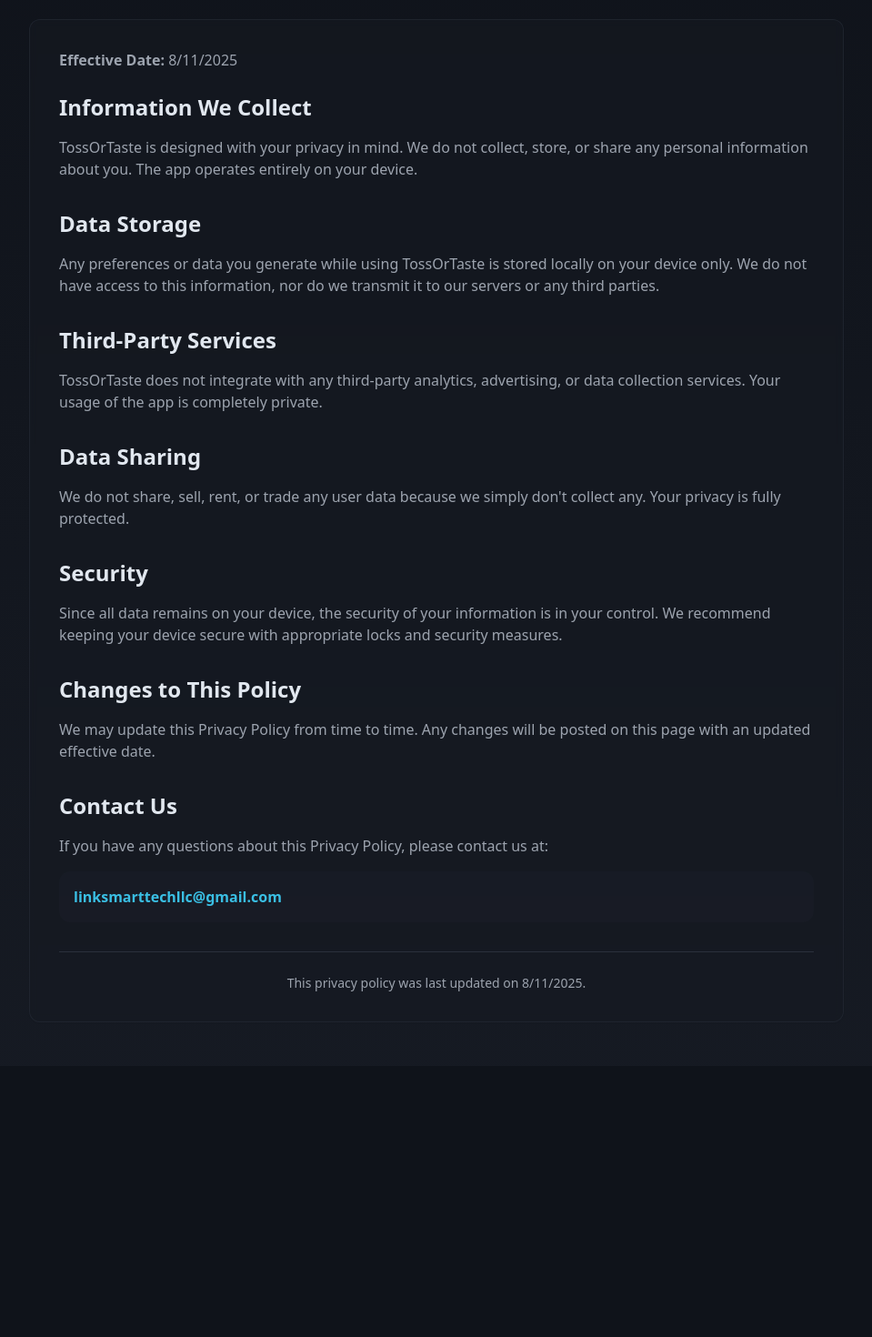
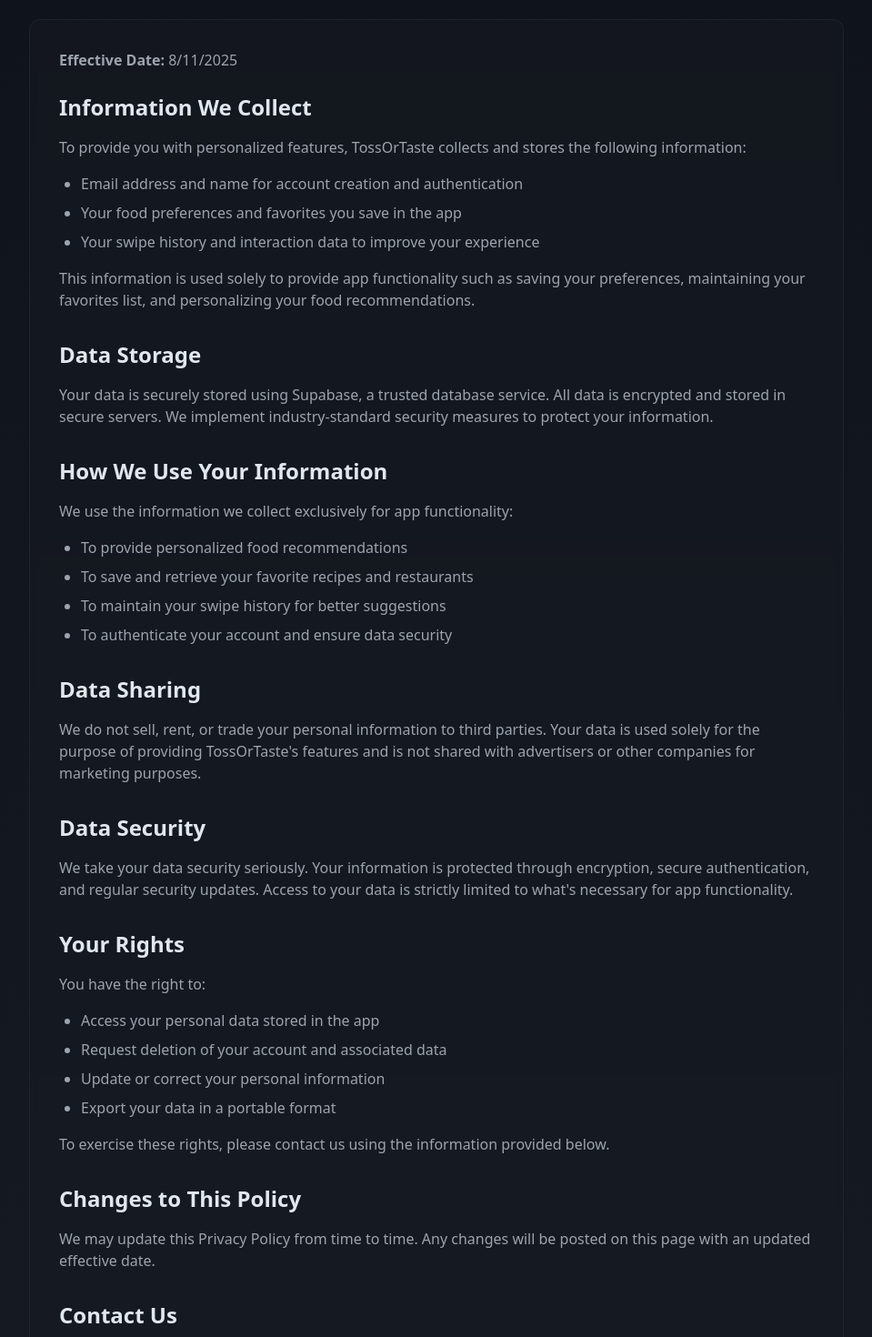
Before and after one commit to SteakWrangler/link-smart-technologies, a React (Vite) app: page /tossortaste-privacy-policy in a window 1280 px wide. Shown: the part 236-1706 px from the top of the page at 91% size, without its empty margins (160-1119 px from the left). Before the commit the page ends 1408 px from the top, so only its background shows below. Built offline with nearby package versions, Linux system fonts and the light colour scheme.

Commit message:
Update privacy policy

```diff
--- a/src/pages/TossOrTastePrivacyPolicy.tsx
+++ b/src/pages/TossOrTastePrivacyPolicy.tsx
@@ -7,7 +7,7 @@ const TossOrTastePrivacyPolicy = () => {
     <div className="min-h-screen bg-gradient-background">
       <div className="container mx-auto px-6 py-12">
         <div className="max-w-4xl mx-auto">
-          <Link to="/tossorTaste-support" className="inline-flex items-center text-primary hover:text-primary/80 transition-colors mb-8">
+          <Link to="/tossortaste-support" className="inline-flex items-center text-primary hover:text-primary/80 transition-colors mb-8">
             <ArrowLeft className="mr-2 h-4 w-4" />
             Back to Support
           </Link>
@@ -30,40 +30,71 @@ const TossOrTastePrivacyPolicy = () => {
               <section className="mb-8">
                 <h2 className="text-2xl font-bold mb-4">Information We Collect</h2>
                 <p className="text-muted-foreground mb-4">
-                  TossOrTaste is designed with your privacy in mind. We do not collect, store, or share any personal
-                  information about you. The app operates entirely on your device.
+                  To provide you with personalized features, TossOrTaste collects and stores the following information:
+                </p>
+                <ul className="list-disc pl-6 text-muted-foreground mb-4 space-y-2">
+                  <li>Email address and name for account creation and authentication</li>
+                  <li>Your food preferences and favorites you save in the app</li>
+                  <li>Your swipe history and interaction data to improve your experience</li>
+                </ul>
+                <p className="text-muted-foreground mb-4">
+                  This information is used solely to provide app functionality such as saving your preferences,
+                  maintaining your favorites list, and personalizing your food recommendations.
                 </p>
               </section>
 
               <section className="mb-8">
                 <h2 className="text-2xl font-bold mb-4">Data Storage</h2>
                 <p className="text-muted-foreground mb-4">
-                  Any preferences or data you generate while using TossOrTaste is stored locally on your device only.
-                  We do not have access to this information, nor do we transmit it to our servers or any third parties.
+                  Your data is securely stored using Supabase, a trusted database service. All data is encrypted
+                  and stored in secure servers. We implement industry-standard security measures to protect your information.
                 </p>
               </section>
 
               <section className="mb-8">
-                <h2 className="text-2xl font-bold mb-4">Third-Party Services</h2>
+                <h2 className="text-2xl font-bold mb-4">How We Use Your Information</h2>
                 <p className="text-muted-foreground mb-4">
-                  TossOrTaste does not integrate with any third-party analytics, advertising, or data collection services.
-                  Your usage of the app is completely private.
+                  We use the information we collect exclusively for app functionality:
                 </p>
+                <ul className="list-disc pl-6 text-muted-foreground mb-4 space-y-2">
+                  <li>To provide personalized food recommendations</li>
+                  <li>To save and retrieve your favorite recipes and restaurants</li>
+                  <li>To maintain your swipe history for better suggestions</li>
+                  <li>To authenticate your account and ensure data security</li>
+                </ul>
               </section>
 
               <section className="mb-8">
                 <h2 className="text-2xl font-bold mb-4">Data Sharing</h2>
                 <p className="text-muted-foreground mb-4">
-                  We do not share, sell, rent, or trade any user data because we simply don't collect any.
-                  Your privacy is fully protected.
+                  We do not sell, rent, or trade your personal information to third parties. Your data is used
+                  solely for the purpose of providing TossOrTaste's features and is not shared with advertisers
+                  or other companies for marketing purposes.
                 </p>
               </section>
 
               <section className="mb-8">
-                <h2 className="text-2xl font-bold mb-4">Security</h2>
+                <h2 className="text-2xl font-bold mb-4">Data Security</h2>
                 <p className="text-muted-foreground mb-4">
-                  Since all data remains on your device, the security of your information is in your control.
-                  We recommend keeping your device secure with appropriate locks and security measures.
+                  We take your data security seriously. Your information is protected through encryption,
+                  secure authentication, and regular security updates. Access to your data is strictly limited
+                  to what's necessary for app functionality.
+                </p>
+              </section>
+
+              <section className="mb-8">
+                <h2 className="text-2xl font-bold mb-4">Your Rights</h2>
+                <p className="text-muted-foreground mb-4">
+                  You have the right to:
+                </p>
+                <ul className="list-disc pl-6 text-muted-foreground mb-4 space-y-2">
+                  <li>Access your personal data stored in the app</li>
+                  <li>Request deletion of your account and associated data</li>
+                  <li>Update or correct your personal information</li>
+                  <li>Export your data in a portable format</li>
+                </ul>
+                <p className="text-muted-foreground mb-4">
+                  To exercise these rights, please contact us using the information provided below.
                 </p>
               </section>
 
```
